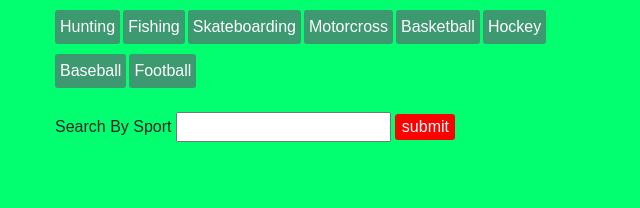
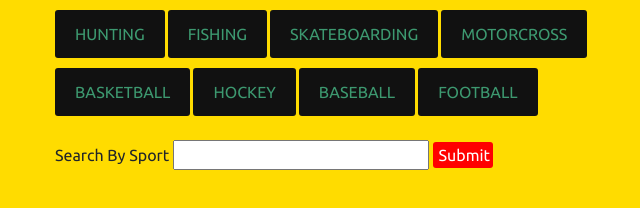
Before and after one commit to pwhynot/gif-generator, a plain HTML site: page index.html in a window 1280 px wide. Shown: the whole page, without its empty margins (315-955 px from the left). Drawn offline with nearby package versions, Linux system fonts and the light colour scheme.

Commit message:
Final commit

```diff
--- a/assets/style.css
+++ b/assets/style.css
@@ -1,23 +1,27 @@
 body {
-    font-family:sans-serif;
-    background-color: #01FF70;
+    font-family: 'Ubuntu', sans-serif;
+    background-color:#FFDC00;
 }
-
 h5 {
     font-weight:bold;
 
 }
-
 button {
-	background-color: #3D9970;
+	background:#111111;
 	border:none;
 	margin-right:3px;
 	margin-top:10px;
 	border-radius:3px;
-	color:white;
-	padding:5px;
+	color:#3D9970;
+	padding: 12px 20px;
+	cursor: pointer;
+	text-transform: uppercase;
+	transition: color 0.4s linear;
+	position: relative;
 }
-
+button:hover{
+	color: #ffffff;
+}
 #addSport {
 	background-color:red;
 	color:white;
@@ -25,5 +29,5 @@ button {
 	border-radius:3px;
 	color:white;
 	width:60px;
-
+	text-transform: capitalize;
 }
--- a/index.html
+++ b/index.html
@@ -11,6 +11,7 @@
     <script src="https://code.jquery.com/jquery-3.3.1.min.js"
         integrity="sha256-FgpCb/KJQlLNfOu91ta32o/NMZxltwRo8QtmkMRdAu8=" crossorigin="anonymous"></script>
     <link rel="stylesheet" type="text/css" href="assets/style.css">
+    <link href="https://fonts.googleapis.com/css?family=Ubuntu" rel="stylesheet">
 </head>
 
 <body>
```
